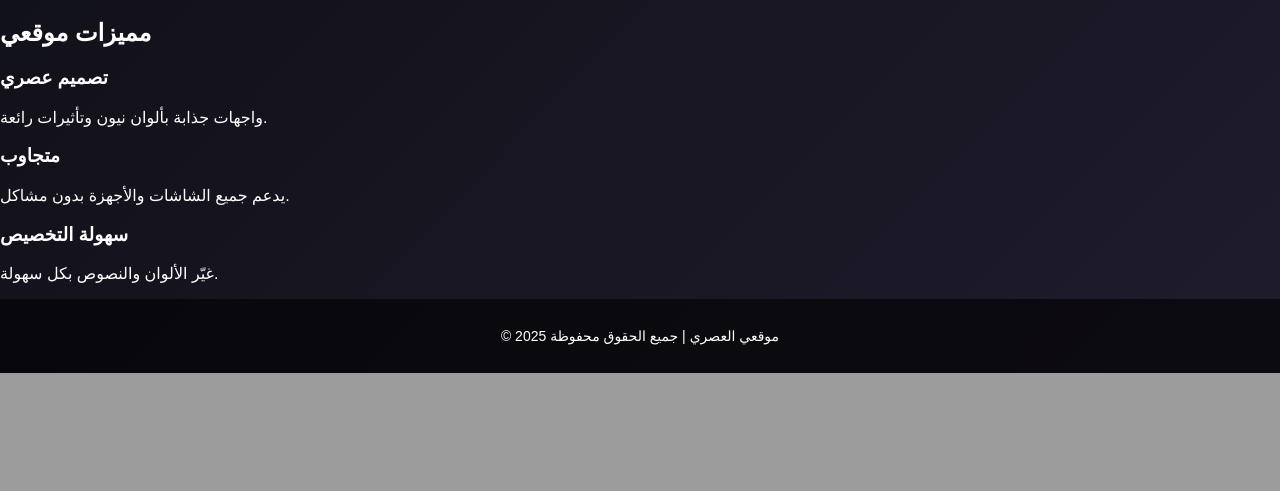
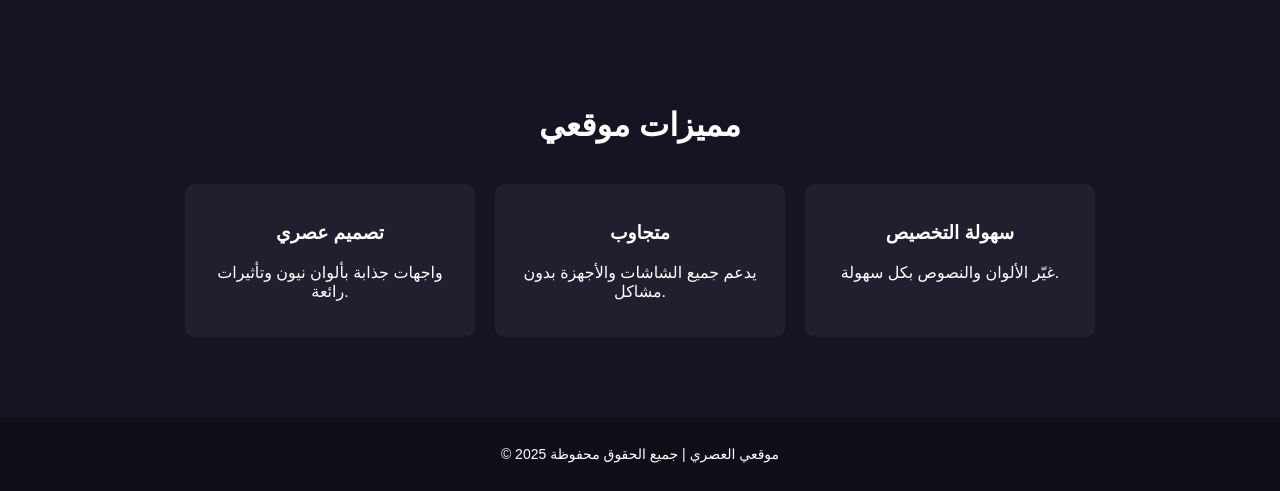
Before and after one commit to vxl3/myblog, a PHP site: page / in a window 1280 px wide. Shown: the part 801-1292 px from the top of the page. Before the commit the page ends 1174 px from the top, so only its background shows below. Run offline with PHP 8.4, Linux system fonts and the light colour scheme.

Commit message:
Update styles.css

```diff
--- a/styles.css
+++ b/styles.css
@@ -1,10 +1,9 @@
-/* خلفية داكنة مع تأثير نجوم */
+/* إعدادات عامة */
 body {
     margin: 0;
     font-family: 'Cairo', sans-serif;
-    background: linear-gradient(135deg, #0b0c10, #1f1c2c);
+    background: #0f0f1a;
     color: #fff;
-    overflow-x: hidden;
 }
 
 /* الهيدر */
@@ -68,40 +67,73 @@ nav a:hover {
 }
 
 .btn {
-    text-decoration: none;
     padding: 12px 25px;
     border-radius: 30px;
     margin: 10px;
     font-size: 16px;
+    text-decoration: none;
+    display: inline-block;
     transition: all 0.3s;
 }
 
 .primary {
-    background: #ff00ff;
+    background: #a64eff;
     color: #fff;
 }
 
 .primary:hover {
-    background: #e600e6;
+    background: #9336ff;
     transform: scale(1.05);
 }
 
 .secondary {
-    border: 2px solid #ff00ff;
-    color: #ff00ff;
+    border: 2px solid #a64eff;
+    color: #a64eff;
 }
 
 .secondary:hover {
-    background: #ff00ff;
+    background: #a64eff;
     color: #fff;
     transform: scale(1.05);
+}
+
+/* المميزات */
+.features {
+    text-align: center;
+    padding: 80px 20px;
+    background: #141423;
+}
+
+.features h2 {
+    font-size: 32px;
+    margin-bottom: 40px;
+}
+
+.cards {
+    display: flex;
+    justify-content: center;
+    flex-wrap: wrap;
+    gap: 20px;
+}
+
+.card {
+    background: #1f1f2e;
+    padding: 20px;
+    border-radius: 10px;
+    width: 250px;
+    text-align: center;
+    transition: transform 0.3s;
+}
+
+.card:hover {
+    transform: translateY(-10px);
+    background: #292942;
 }
 
 /* الفوتر */
 footer {
     text-align: center;
     padding: 15px;
-    background: rgba(0,0,0,0.6);
+    background: #0f0f1a;
     font-size: 14px;
-    position: relative;
 }
```
Also changed, not shown: other parts of styles.css (+14 -14 lines).
